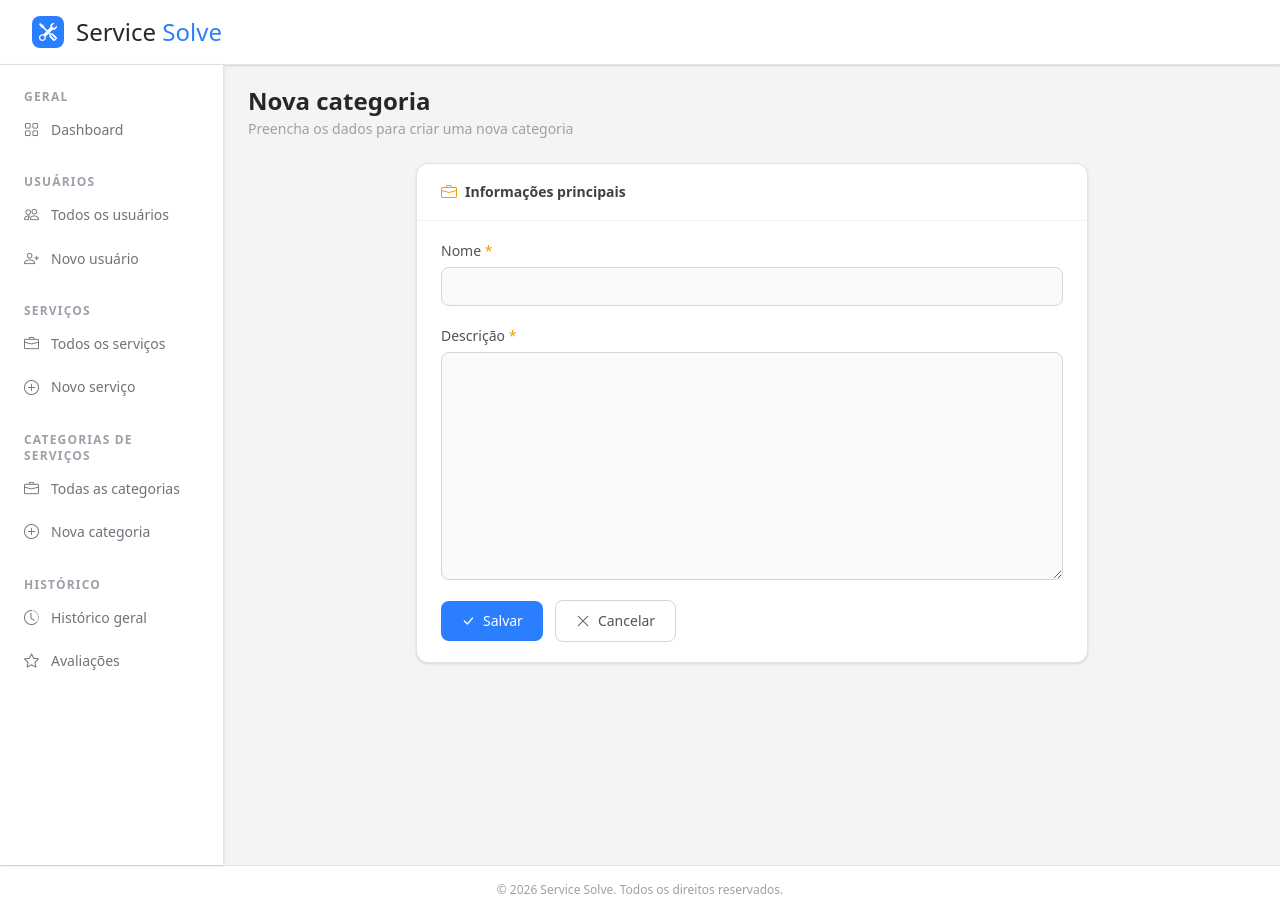
After one commit to Luisf66/Service_Solve, a Django app: page /services/categories/create/ in a window 1280 px wide. The commit adds this page. Run offline with Django 5.2, Linux system fonts and the light colour scheme.

Commit message:
feat: List e Create de categorias do serviço #7

```diff
--- a/core/templates/components/_sidebar.html
+++ b/core/templates/components/_sidebar.html
@@ -56,12 +56,36 @@
           </a>
         </li>
         <li>
-          <a href="#"
+          <a href="{% url 'services:service_create' %}"
             class="flex items-center gap-3 text-zinc-500 hover:text-zinc-900 hover:bg-zinc-100 px-3 py-2.5 rounded-lg no-underline transition-colors text-sm">
             <i class="bi bi-plus-circle" style="font-size: 15px;"></i>
             <span>Novo serviço</span>
           </a>
         </li>
+      </ul>
+    </div>
+
+    <!-- Categorias -->
+    <div>
+      <p class="text-zinc-400 text-xs font-semibold uppercase tracking-widest px-3 mb-1">Categorias de Serviços</p>
+      <ul class="flex flex-col gap-0.5">
+
+        <li>
+          <a href="{% url 'services:category_list' %}"
+            class="flex items-center gap-3 text-zinc-500 hover:text-zinc-900 hover:bg-zinc-100 px-3 py-2.5 rounded-lg no-underline transition-colors text-sm">
+            <i class="bi bi-briefcase" style="font-size: 15px;"></i>
+            <span>Todas as categorias</span>
+          </a>
+        </li>
+
+        <li>
+          <a href="{% url 'services:category_create' %}"
+            class="flex items-center gap-3 text-zinc-500 hover:text-zinc-900 hover:bg-zinc-100 px-3 py-2.5 rounded-lg no-underline transition-colors text-sm">
+            <i class="bi bi-plus-circle" style="font-size: 15px;"></i>
+            <span>Nova categoria</span>
+          </a>
+        </li>
+
       </ul>
     </div>
 
--- /dev/null
+++ b/services/forms/category_form.py
@@ -0,0 +1,8 @@
+from django.forms import ModelForm
+from services.models import ServiceCategory
+
+
+class ServiceCategoryForm(ModelForm):
+    class Meta:
+        model = ServiceCategory
+        fields = ['name', 'description']
--- /dev/null
+++ b/services/templates/categories/category_form.html
@@ -0,0 +1,96 @@
+{% extends "base.html" %}
+
+{% block title %}{% if object %}Editar categoria{% else %}Nova categoria{% endif %} — Service Solve{% endblock %}
+
+{% block content %}
+<div class="px-6 py-2">
+
+  <!-- Cabeçalho -->
+  <div class="mb-6">
+    <h1 class="text-2xl font-semibold text-zinc-800">
+      {% if object %}Editar categoria #{{ object.pk }}{% else %}Nova categoria{% endif %}
+    </h1>
+    <p class="text-sm text-zinc-400 mt-0.5">
+      {% if object %}Atualize os dados da categoria abaixo{% else %}Preencha os dados para criar uma nova categoria{% endif %}
+    </p>
+  </div>
+
+  <div class="max-w-2xl mx-auto flex flex-col gap-5">
+
+    <form method="post" class="flex flex-col gap-5">
+      {% csrf_token %}
+
+      <!-- Card: Informações principais -->
+      <div class="bg-white rounded-xl border border-zinc-200 shadow-sm overflow-hidden">
+        <div class="px-6 py-4 border-b border-zinc-100 flex items-center gap-2">
+          <i class="bi bi-briefcase text-amber-500"></i>
+          <h2 class="text-sm font-semibold text-zinc-700">Informações principais</h2>
+        </div>
+        <div class="px-6 py-5 flex flex-col gap-5">
+
+          <!-- Categoria -->
+            <div class="flex flex-col gap-1.5">
+                <label for="{{ form.name.id_for_label }}" class="text-sm font-medium text-zinc-600">
+                Nome <span class="text-amber-500">*</span>
+                </label>
+                {{ form.name }}
+                {% if form.name.errors %}
+                <p class="text-xs text-red-500 flex items-center gap-1">
+                    <i class="bi bi-exclamation-circle"></i> {{ form.name.errors|join:", " }}
+                </p>
+                {% endif %}
+            </div>
+
+          <!-- Descrição -->
+          <div class="flex flex-col gap-1.5">
+            <label for="{{ form.description.id_for_label }}" class="text-sm font-medium text-zinc-600">
+              Descrição <span class="text-amber-500">*</span>
+            </label>
+            {{ form.description }}
+            {% if form.description.errors %}
+              <p class="text-xs text-red-500 flex items-center gap-1">
+                <i class="bi bi-exclamation-circle"></i> {{ form.description.errors|join:", " }}
+              </p>
+            {% endif %}
+          </div>
+
+      <!-- Botões -->
+      <div class="flex items-center gap-3">
+        <button type="submit"
+          class="flex items-center gap-2 bg-blue-500 hover:bg-blue-600 text-white text-sm font-medium px-5 py-2.5 rounded-lg transition-colors">
+          <i class="bi bi-check-lg"></i> Salvar
+        </button>
+        <a href="{% url 'services:category_list' %}"
+          class="flex items-center gap-2 border border-zinc-300 hover:bg-zinc-100 text-zinc-600 text-sm font-medium px-5 py-2.5 rounded-lg transition-colors">
+          <i class="bi bi-x-lg"></i> Cancelar
+        </a>
+      </div>
+
+    </form>
+  </div>
+</div>
+
+<style>
+  input[type="text"], input[type="email"], input[type="number"],
+  input[type="datetime-local"], select, textarea {
+    width: 100%;
+    padding: 0.5rem 0.75rem;
+    font-size: 0.875rem;
+    border: 1px solid #d4d4d8;
+    border-radius: 0.5rem;
+    background: #fafafa;
+    color: #3f3f46;
+    outline: none;
+    transition: border-color 0.15s, box-shadow 0.15s;
+  }
+  input:focus, select:focus, textarea:focus {
+    border-color: #f59e0b;
+    box-shadow: 0 0 0 3px rgba(245,158,11,0.15);
+    background: #fff;
+  }
+  textarea {
+    min-height: 100px;
+    resize: vertical;
+  }
+</style>
+{% endblock %}
--- a/services/urls.py
+++ b/services/urls.py
@@ -1,13 +1,17 @@
 from django.urls import path
-from services import views
+from services.views import service_views, category_views
 
 
 app_name = 'services'
 
 urlpatterns = [
-    path('', views.ServiceListView.as_view(), name='service_list'),            # Listar Serviços
-    path('create/', views.ServiceCreateView.as_view(), name='service_create'), # Criar Serviço
+    path('', service_views.ServiceListView.as_view(), name='service_list'),            # Listar Serviços
+    path('create/', service_views.ServiceCreateView.as_view(), name='service_create'), # Criar Serviço
     #path('<int:pk>/', ..., name='service-detail'),             # Visualizar Serviço Especifico
+
+    path('categories/', category_views.ServiceCategoryListView.as_view(), name='category_list'), # Listar Categorias
+    path('categories/create/', category_views.ServiceCategoryCreateView.as_view(), name='category_create'), # Criar Categoria
+
 #
     #path('<int:pk>/reject/', ..., name='service-reject'),      # Prestador Rejeitar Serviço
     #path('<int:pk>/update/', ..., name='service-update'),      # Atualizar Dados do Serviço
--- /dev/null
+++ b/services/views/category_views.py
@@ -0,0 +1,15 @@
+from services.models import ServiceCategory
+from services.forms.category_form import ServiceCategoryForm
+from django.views.generic import ListView, DetailView, CreateView, UpdateView, DeleteView
+
+
+class ServiceCategoryCreateView(CreateView):
+    model = ServiceCategory
+    form_class = ServiceCategoryForm
+    template_name = 'categories/category_form.html'
+    success_url = '/services/categories/'  # Redireciona para a lista de categorias após a criação
+
+class ServiceCategoryListView(ListView):
+    model = ServiceCategory
+    template_name = 'categories/category_list.html'
+    context_object_name = 'categories'
```
Also changed, not shown: services/forms/service_form.py (+10 -1 lines), services/templates/categories/category_list.html (added, +129 -0 lines), services/views/service_views.py (renamed from services/views.py).
